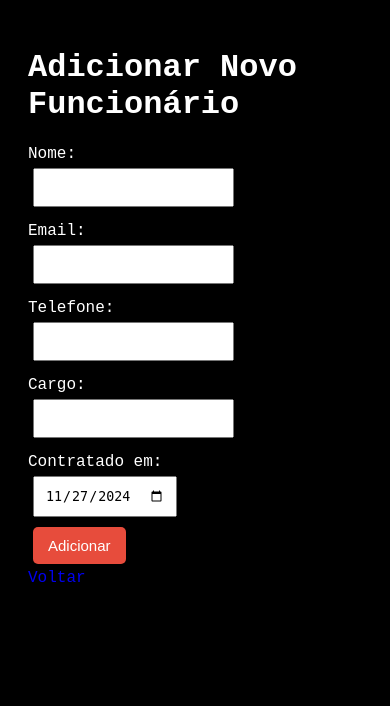
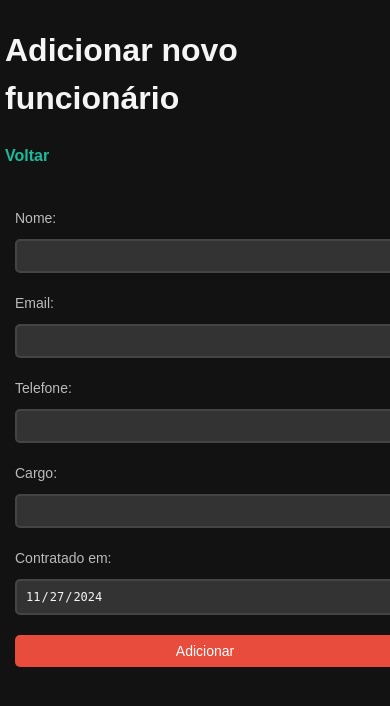
Before and after one commit to Alephmihaelis/projeto_final_do_curso_SENAC, a Flask app: page /add in a window 390 px wide; the page is wider, and only the part inside the window is pictured. Shown: the top 706 px of that part. Run offline with Flask 3, Linux system fonts and the light colour scheme.

Commit message:
Modificações no CSS

```diff
--- a/static/style.css
+++ b/static/style.css
@@ -1,15 +1,23 @@
 
 body {
-    font-family: 'Courier New', Courier, monospace;
+    font-family: 'Arial', sans-serif;
     padding: 20px;
-    background-color: black;
-    color: white;
+    background-color: #121212;
+    color: #f5f5f5;
+    line-height: 1.5;
+    margin: 0;
 }
 
 a {
     text-decoration: none;
+    color: #1abc9c;
     margin-bottom: 20px;
     display: inline-block;
+    font-weight: bold;
+}
+
+a:hover {
+    color: #16a085;
 }
 
 table {
@@ -18,26 +26,51 @@ table {
     margin-top: 20px;
 }
 
+th, td {
+    padding: 12px;
+    border: 2px solid #444;
+    text-align: left;
+}
+
 th {
-    padding: 10px;
-    text-align: center;
-    border: 2px solid #ddd;
+    background-color: #333;
+    text-transform: uppercase;
+    color: #ddd;
 }
 
 td {
-    padding: 10px;
-    text-align: left;
-    border: 2px solid #ddd;
+    background-color: #222;
 }
 
 form input, form button {
-    margin: 5px;
-    padding: 10px;
+    margin: 10px 0;
+    padding: 12px;
+    border-radius: 5px;
+    border: 2px solid #444;
+    width: 100%;
+    background-color: #333;
+    color: #f5f5f5;
+}
+
+form input {
+    padding: 12px 15px;
+}
+
+form {
+    max-width: 800px;
+    margin: 0 auto;
 }
 
 form label {
     margin-top: 10px;
     display: block;
+    font-size: 14px;
+    color: #bbb;
+}
+
+form input:focus, form button:focus {
+    outline: none;
+    border-color: #1abc9c;
 }
 
 form button, a button {
@@ -45,13 +78,102 @@ form button, a button {
     color: white;
     border: none;
     border-radius: 5px;
-    padding: 10px 15px;
+    padding: 12px 20px;
     cursor: pointer;
+    font-size: 16px;
+    display: inline-block;
+    transition: background-color 0.3s ease, transform 0.2s ease;
     text-align: center;
-    font-size: 15px;
-    display: block;
+    width: auto;
+    margin-right: 10px;
 }
 
 form button:hover, a button:hover {
     background-color: #c0392b;
+    transform: translateY(-2px);
 }
+
+form button:active, a button:active {
+    transform: translateY(2px);
+}
+
+@media (max-width: 1024px) {
+    table {
+        font-size: 14px; /* Reduz o tamanho da fonte da tabela */
+    }
+
+    form input, form button {
+        width: 100%; /* Garante que os inputs e botões ocupem toda a largura em telas pequenas */
+    }
+
+    th, td {
+        font-size: 14px; /* Ajusta o tamanho da fonte para dispositivos móveis */
+        padding: 10px;
+    }
+
+    body {
+        padding: 10px; /* Menos padding para telas pequenas */
+    }
+}
+
+/* Responsividade para dispositivos móveis (smartphones) */
+@media (max-width: 768px) {
+    table {
+        font-size: 12px; /* Reduz o tamanho da fonte da tabela para telas menores */
+    }
+
+    th, td {
+        font-size: 12px; /* Ajusta o tamanho da fonte */
+        padding: 8px; /* Reduz o padding nas células */
+    }
+
+    form input, form button {
+        font-size: 14px; /* Ajusta o tamanho da fonte dos campos de entrada e botões */
+        padding: 12px 10px; /* Ajusta o padding */
+        margin: 10px 0;
+    }
+
+    form {
+        width: 100%;
+        padding: 10px;
+    }
+
+    /* Ajusta o botão para ocupar toda a largura */
+    form button, a button {
+        width: 100%; /* Botões ocupando toda a largura disponível */
+    }
+
+    body {
+        padding: 5px; /* Reduz o padding para telas muito pequenas */
+    }
+}
+
+/* Responsividade para telas menores que 480px (smartphones em modo retrato) */
+@media (max-width: 480px) {
+    table {
+        font-size: 10px; /* Ajusta o tamanho da fonte para telas muito pequenas */
+    }
+
+    form input, form button {
+        font-size: 12px; /* Ajusta o tamanho da fonte */
+        padding: 8px; /* Ajusta o padding */
+    }
+
+    form {
+        padding-right: 30px;
+    }
+
+    th, td {
+        font-size: 10px; /* Ajusta o tamanho da fonte para o cabeçalho e células */
+        padding: 6px; /* Ajusta o padding nas células */
+    }
+
+    form button, a button {
+        width: 100%; /* Botões ocupando toda a largura disponível */
+        font-size: 14px; /* Ajusta o tamanho da fonte dos botões */
+    }
+
+    body {
+        padding: 5px; /* Menos padding em telas muito pequenas */
+    }
+}
--- a/templates/add.html
+++ b/templates/add.html
@@ -22,7 +22,8 @@
     <link rel="stylesheet" href="{{ url_for('static', filename='style.css') }}">
 </head>
 <body>
-    <h1>Adicionar Novo Funcionário</h1>
+    <h1>Adicionar novo funcionário</h1>
+    <a href="{{ url_for('index') }}">Voltar</a>
     <form method="POST">
         <label for="name">Nome:</label>
         <input type="text" name="name" id="name" required>
@@ -42,10 +43,6 @@
         <button type="submit">Adicionar</button>
     </form>
 
-    <div id="bttn">
-        <a href="{{ url_for('index') }}">Voltar</a>
-    </div>
-
 <script>
     if (window.history.replaceState) window.history.replaceState(null, null, window.location.href)
 </script>
--- a/templates/index.html
+++ b/templates/index.html
@@ -10,9 +10,9 @@
 </head>
 <body>
     <h1>Lista de Funcionários</h1>
-    <button>
+
         <a href="{{ url_for('add') }}">Adicionar funcionário</a>
-    </button>
+
     <table>
         <thead>
             <tr>
```
